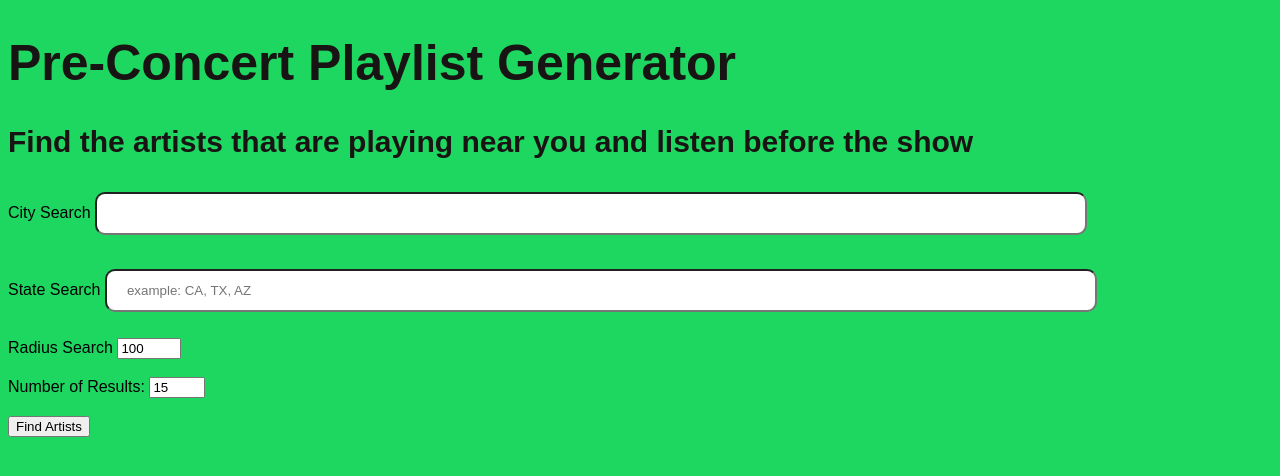
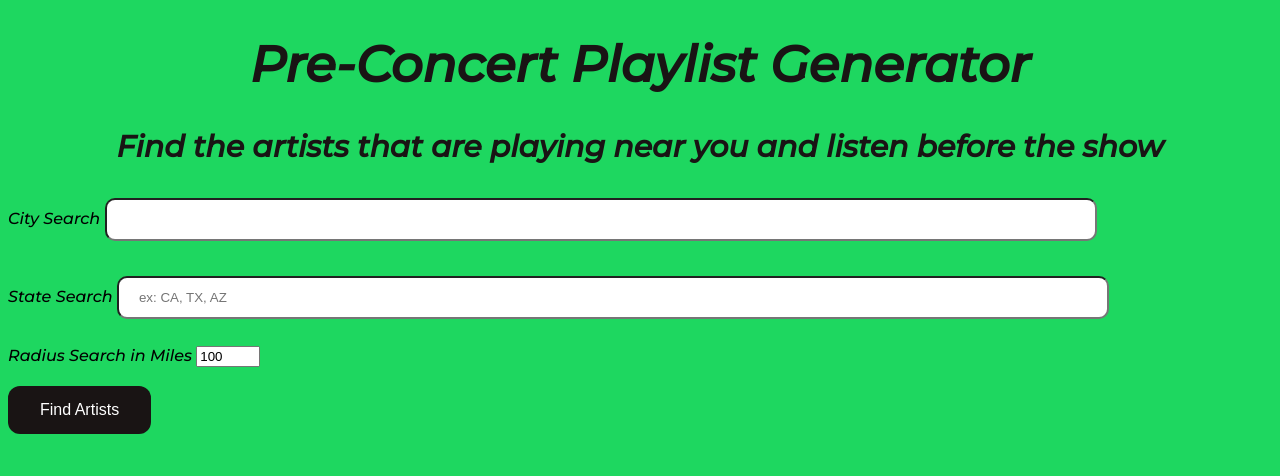
Before and after one commit to dylanmatthewcoito/API-Hack-Capstone, a plain HTML site: page index.html in a window 1280 px wide. Drawn offline with nearby package versions, Linux system fonts and the light colour scheme.

Commit message:
Update index.html

```diff
--- a/index.html
+++ b/index.html
@@ -8,12 +8,14 @@
     <meta http-equiv="X-UA-Compatible" content="ie=edge">
     <title>API Hack Capstone</title>
     <link href="style.css" rel="stylesheet" type="text/css" />
+    <link rel="preconnect" href="https://fonts.gstatic.com">
+<link href="https://fonts.googleapis.com/css2?family=Montserrat:ital,wght@1,500&display=swap" rel="stylesheet">
   </head>
 
 
   <body>
 
-        <header>
+        <header class="center">
             <h1>Pre-Concert Playlist Generator</h1>
             <h2>Find the artists that are playing near you and listen before the show</h2>
         </header>
@@ -26,17 +28,14 @@
               <input type="text" name="search-term" id="js-search-city" required><br><br>
 
               <label for="js-search-term">State Search</label>
-              <input type="text" name="search-term" id="js-search-state" placeholder="example: CA, TX, AZ " required><br><br>
+              <input type="text" name="search-term" id="js-search-state" placeholder="ex: CA, TX, AZ " required><br><br>
 
-              <label for="js-search-radius">Radius Search</label>
+              <label for="js-search-radius">Radius Search in Miles</label>
               <input type="number" name="search-results-limit" id="js-search-radius"
               min="50" step="10" value="100" max="150" required><br><br>
 
-              <label for="quantity">Number of Results:</label>
-              <input type="number" id="quantity" name="quantity" min="1" max="50" value="15" required><br><br>
 
-
-              <input type="submit" value="Find Artists">
+              <input class="button" type="submit" value="Find Artists">
           </form>
 
           <p id="js-error-message" class="error-message"></p>
```
